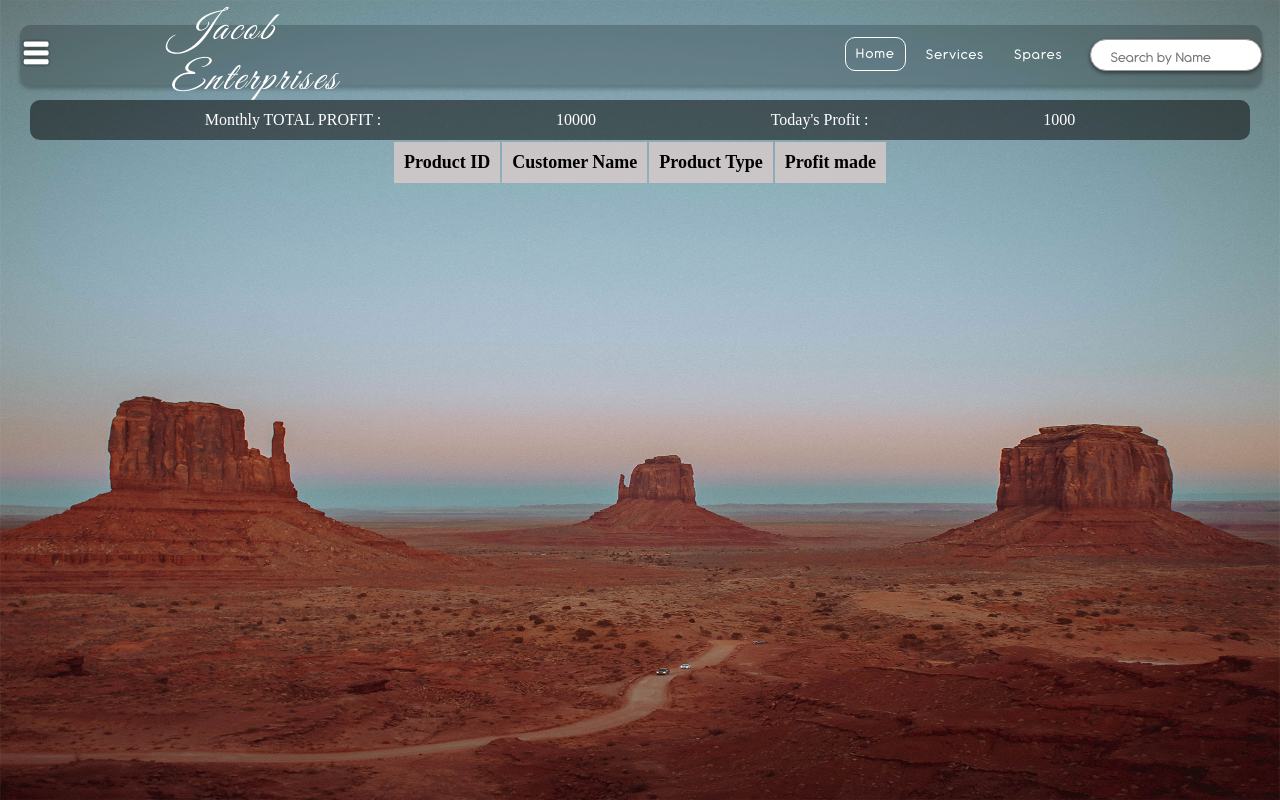
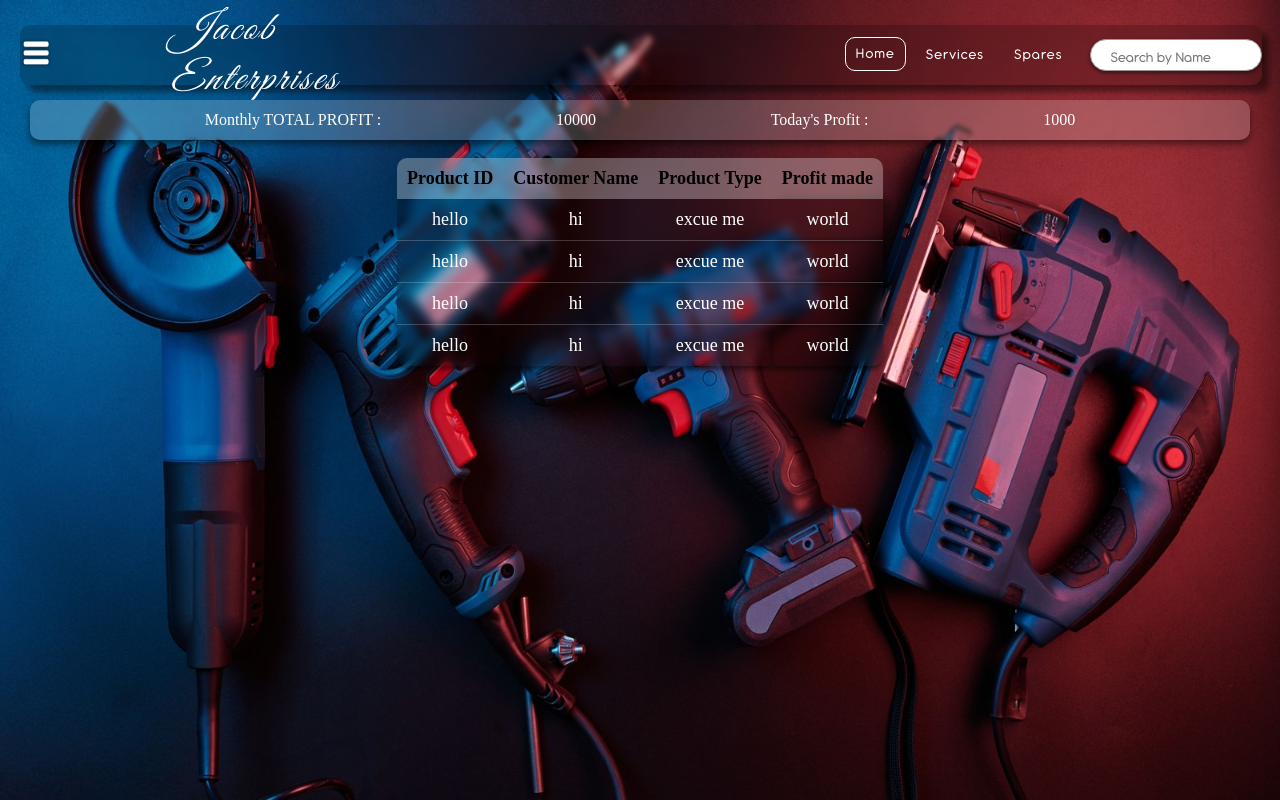
Before and after one commit to Justin-Ebenazar/jacob_Enterprise_freelancing, a Flask app: template Manicks/templates/finance.html in a window 1280 px wide. Run offline with Flask 3, Linux system fonts and the light colour scheme; the template is opened without the code that fills it, so the values that code supplies are empty.

Commit message:
finance table styling

```diff
--- a/Manicks/templates/finance.html
+++ b/Manicks/templates/finance.html
@@ -40,12 +40,37 @@
                     Today's Profit : <p id="tod_profit">1000</p>
                 </div>
             <div id="finance_table">
-            <table>
+                <br>
+            <table id="finance-maintenance">
                 <tr>
                     <th>Product ID</th>
                     <th>Customer Name</th>
                     <th>Product Type</th>
                     <th class="profit">Profit made</th>
+                </tr>
+                <tr>
+                    <td>hello</td>
+                    <td>hi</td>
+                    <td>excue me</td>
+                    <td>world</td>
+                </tr>
+                <tr>
+                    <td>hello</td>
+                    <td>hi</td>
+                    <td>excue me</td>
+                    <td>world</td>
+                </tr>
+                <tr>
+                    <td>hello</td>
+                    <td>hi</td>
+                    <td>excue me</td>
+                    <td>world</td>
+                </tr>
+                <tr>
+                    <td>hello</td>
+                    <td>hi</td>
+                    <td>excue me</td>
+                    <td>world</td>
                 </tr>
             </table>
             </div>
--- a/Manicks/templates/style1.css
+++ b/Manicks/templates/style1.css
@@ -5,7 +5,7 @@
 body{
     width: 100%;
     height: 100%;
-    background: url("wallpap.jpg");
+    background: url("pics/back.jpg");
     background-repeat: no-repeat;
     background-size: cover;
     background-size: 100% 100%;
@@ -17,7 +17,9 @@ header{
     position: fixed;
     border-radius: 10px;
     backdrop-filter: blur(3px);
-    box-shadow: 0px 4px 4px rgba(0, 0, 0, 0.25);
+    box-shadow: 7px 7px 7px rgba(0, 0, 0, 0.5);
+    /*box-shadow: -10px -10px 7px rgba(0, 0, 0, 0.5);*/
+
     background-color: rgba(0, 0, 0,0.2);
     display: flex;
     justify-content: space-evenly;
@@ -115,11 +117,11 @@ input[type="text"],input[type="number"] {
     z-index: 1; /* Stay on top */
     top: 0; /* Stay at the top */
     left: 0;
-    background-color: rgb(0,0,0,0); /* Black*/
+    border-radius: 0px 25px 25px 0px;
 
-    background-color: rgba(255, 255, 255, 0.2); /* Adjust opacity as needed */
+    background-color: rgba(0, 0,0, 0.5); /* Adjust opacity as needed */
     backdrop-filter: blur(5px); /* Adjust blur radius as needed */
-    box-shadow: 0px 4px 4px rgba(0, 0, 0, 0.25);
+    box-shadow: 7px 0px 15px rgba(0, 0, 0, 0.7);
 
     overflow-x: hidden; /* Disable horizontal scroll */
     padding-top: 60px; /* Place content 60px from the top */
@@ -132,21 +134,21 @@ input[type="text"],input[type="number"] {
     text-decoration: none;
     font-size: 25px;
     font-family: navfont;
-    color: #3b3535;
+    color: #afa4a4;
     display: block;
     transition: 0.3s;
   }
 
   /* When you mouse over the navigation links, change their color */
   .sidenav a:hover {
-    color: #f1f1f1;
+    color: #ffffff;
   }
 
   /* Position and style the close button (top right corner) */
   .sidenav .closebtn {
     position: absolute;
     top: 0;
-    right: 25px;
+    right: 10px;
     font-size: 36px;
     margin-left: 50px;
   }
@@ -250,6 +252,50 @@ input,select{
     top: 140px;
     position: fixed;
     width: 100%;
+
+}
+
+#finance-maintenance{
+    border-radius: 10px;
+    backdrop-filter: blur(5px);
+    border-collapse: collapse;
+}
+
+#finance-maintenance th{
+    background-color: rgb(255,255,255,0.3);
+    backdrop-filter: blur(5px);
+}
+
+#finance-maintenance th:first-child{
+    border-radius: 10px 0px 0px 0px;
+}
+
+#finance-maintenance th:last-child{
+    border-radius: 0px 10px 0px 0px;
+}
+
+#finance-maintenance td{
+    background-color: rgb(0,0,0,0.2);
+    color: white;
+    text-align: center;
+    border-bottom: 0.1px solid rgb(255,255,255,0.2);
+}
+
+#finance-maintenance tr:last-child td{
+    border-bottom: none;
+    box-shadow: 0px 4px 5px rgba(0, 0, 0, 0.5);
+}
+
+#finance-maintenance tr:last-child td:first-child{
+    border-radius: 0px 0px 0px 10px;
+}
+
+#finance-maintenance tr:last-child td:last-child{
+    border-radius: 0px 0px 10px 0px;
+}
+
+#finance-maintenance td:last-child{
+    box-shadow: 7px 0px 7px rgba(0, 0, 0, 0.5);
 }
 
 #expenses{
@@ -263,7 +309,7 @@ input,select{
     top: 100px;
     position: fixed;
     display: flex;
-    background-color: rgb(0,0,0,0.5);
+    /*background-color: rgb(0,0,0,0.5);*/
     border-radius: 10px;
     height: 40px;
     align-items: center;
@@ -272,6 +318,13 @@ input,select{
     left: 30px;
     right: 30px;
     color: white;
+
+    background: rgba(255, 255, 255, 0.2);
+    backdrop-filter: blur(2px);
+    box-shadow: 0 4px 7px rgba(0, 0, 0, 0.5);
+    border-radius: 10px;
+
+
 }
 
 .tab.active{
```
Also changed, not shown: Manicks/templates/pics/back.jpg (added).
